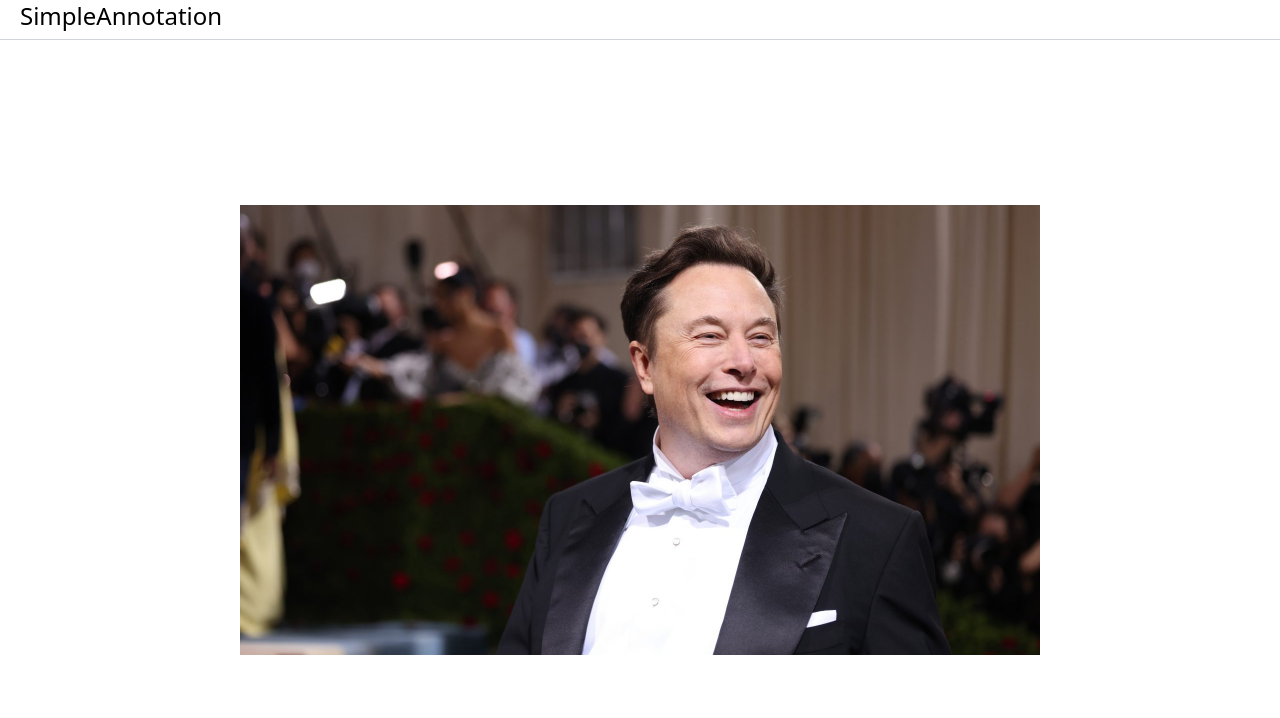
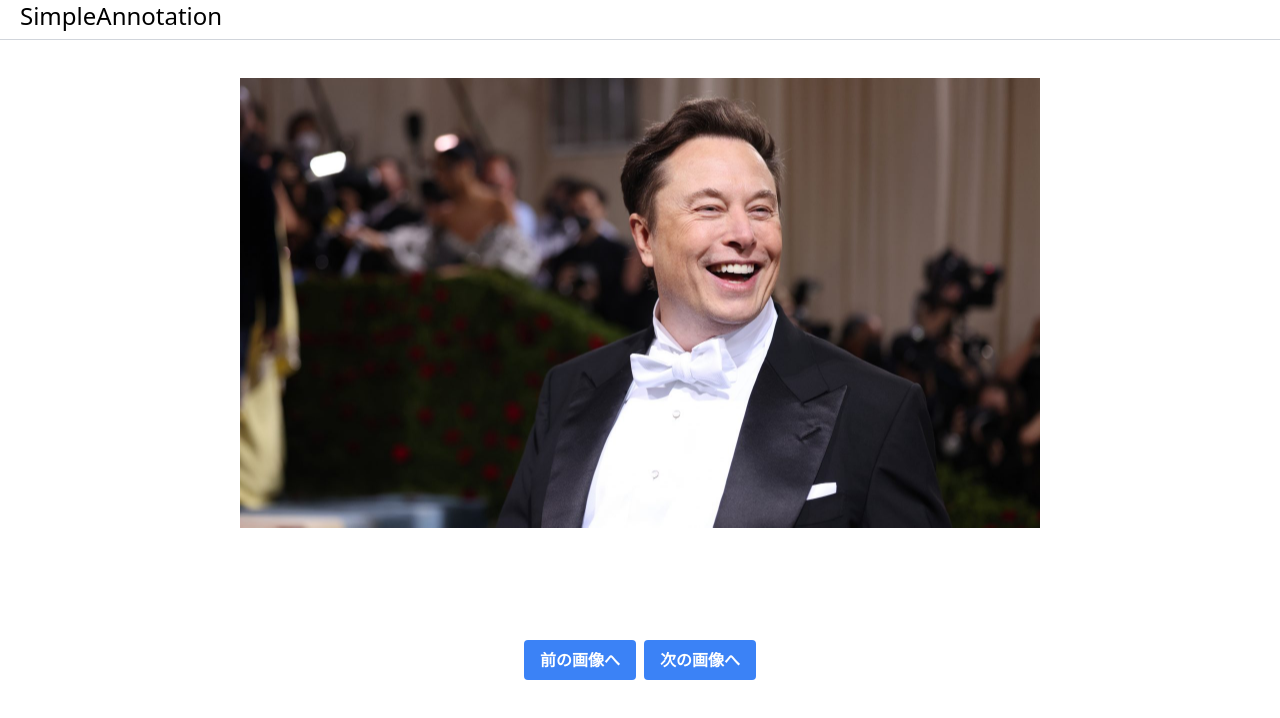
Before and after one commit to oshita-n/SimpleAnnotation, a Next.js app: page / in a window 1280 px wide. Shown: the top 718 px of the page. Built offline with nearby package versions, Linux system fonts and the light colour scheme.

Commit message:
🔨 buttonの配置

```diff
--- a/src/pages/index.tsx
+++ b/src/pages/index.tsx
@@ -24,7 +24,7 @@ export default function Home() {
         const img = new Image()
         img.src = "elon.jpg" // 描画する画像など
         img.onload = () => {
-            context.drawImage(img, (1280 - img.width/2)/2 ,(780 - img.height/2)/2, img.width/2, img.height/2)
+            context.drawImage(img, (1280 - img.width/2)/2 ,(600 - img.height/2)/4, img.width/2, img.height/2)
             // 更にこれに続いて何か処理をしたい場合
             setLoaded(true)
         }
@@ -75,8 +75,16 @@ export default function Home() {
         <div className="flex flex-col w-screen h-screen">
           <Header />
           {/* container */}
-          <div className="flex frex-row justify-center ...">
-            <canvas width="1280" height="720" id="canvas"></canvas>
+          <div className="flex flex-row justify-center ...">
+            <canvas width="1280" height="600" id="canvas"></canvas>
+          </div>
+          <div className="flex flex-row justify-center">
+          <button className="bg-blue-500 hover:bg-blue-700 text-white font-bold py-2 px-4 rounded">
+              前の画像へ
+            </button>
+            <button className="ml-2 bg-blue-500 hover:bg-blue-700 text-white font-bold py-2 px-4 rounded">
+              次の画像へ
+            </button>
           </div>
         </div>
       </div>
```
